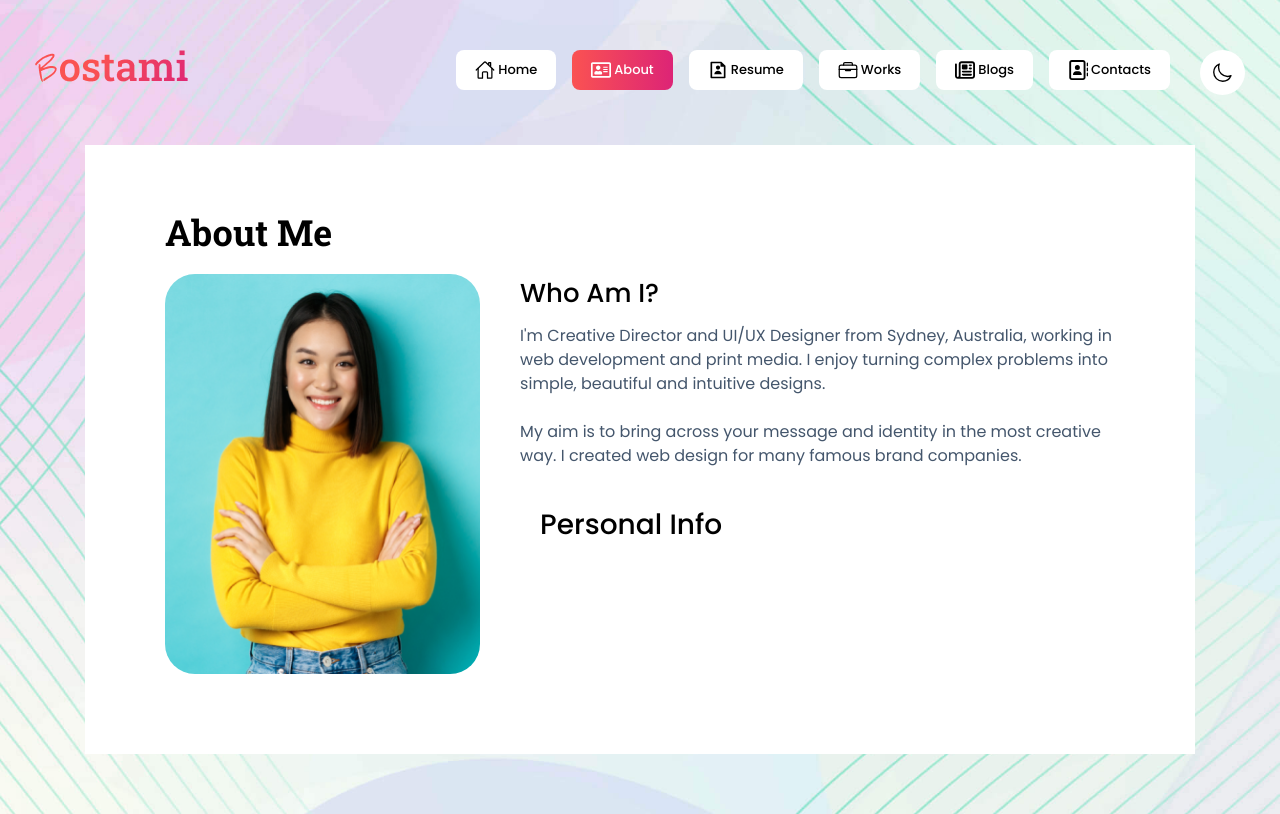
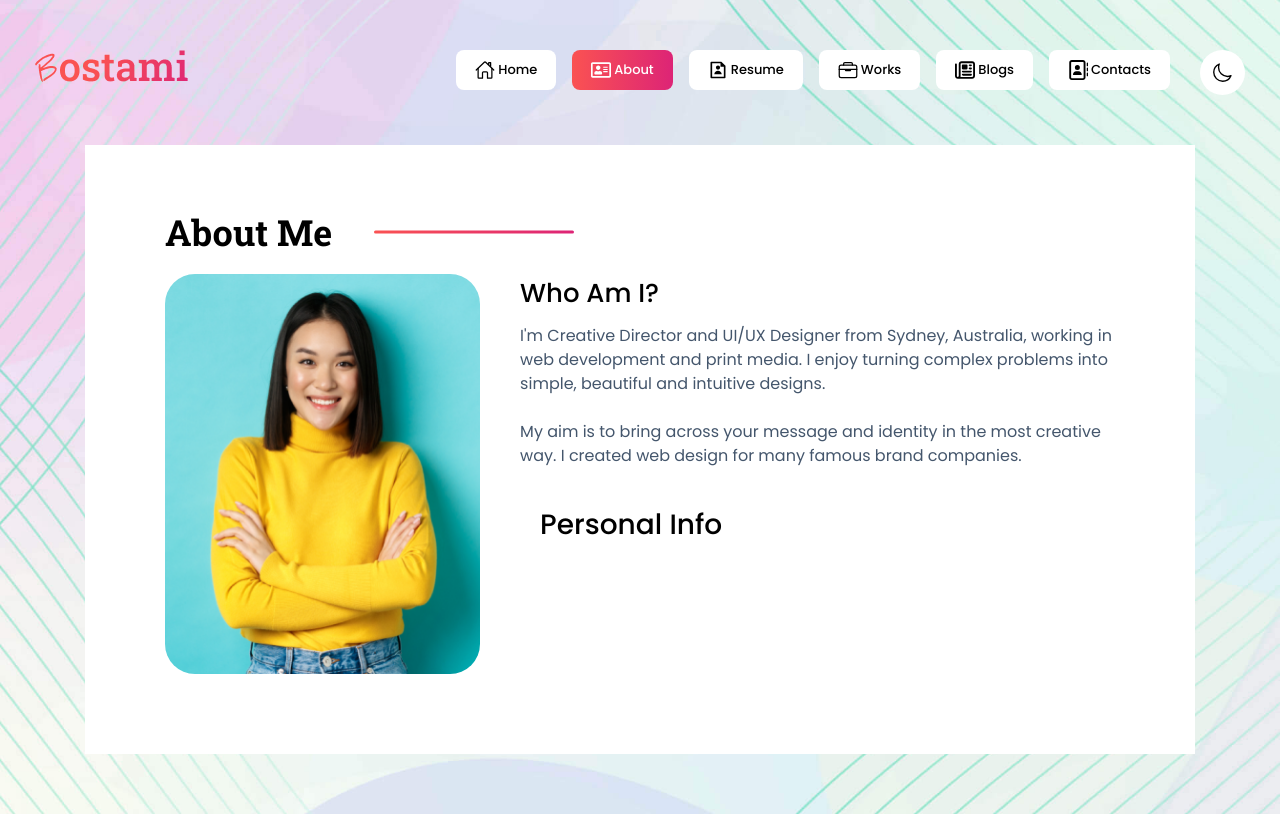
Before and after one commit to NasrinNizam/Bostami, a React (Vite) app: page /About in a window 1280 px wide. Built offline with nearby package versions, Linux system fonts and the light colour scheme.

Commit message:
changes in CommonHead

```diff
--- a/src/Component/AboutCompo.jsx
+++ b/src/Component/AboutCompo.jsx
@@ -17,7 +17,9 @@ export const AboutCompo = () => {
             <p className="text-[16px] font-normal font-poppins text-[#44566c] mb-[16px]">I'm Creative Director and UI/UX Designer from Sydney, Australia, working in web development and print media. I enjoy turning complex problems into simple, beautiful and intuitive designs.<br/> <br/>
             My aim is to bring across your message and identity in the most creative way. I created web design for many famous brand companies.</p>
             <div className="personal p-5">
+               <div className="infoHead">
                <h3 className="text-[28px] font-medium font-poppins text-black">Personal Info</h3>
+               </div>
             </div>
           </div>
         </div>
--- a/src/Component/CommonHeadOne.jsx
+++ b/src/Component/CommonHeadOne.jsx
@@ -3,7 +3,9 @@ import React from 'react'
 export const CommonHeadOne = ({CommonHead}) => {
   return (
     <>
-    <div className="heading text-[36px] text-black font-slab font-bold mb-[15px]">{CommonHead}
+    <div className="relative">
+      <div className="heading text-[36px] text-black font-slab font-bold mb-[15px]">{CommonHead}</div>
+      <div className="w-[200px] h-[3px] bg-gradient-to-r from-[#fa5252] to-[#dd2476] mb-[20px] absolute left-[22%] top-[50%] translate-y-[-50%] rounded-md"></div>
     </div>
 
     </>
--- a/src/Component/SocialButton.jsx
+++ b/src/Component/SocialButton.jsx
@@ -3,7 +3,7 @@ import { Link } from 'react-router-dom'
 export const SocialButton = ({icons , iconLink}) => {
   return (
     <>
-    <Link to={iconLink} className="w-10 h-10 bg-[#f3f6f6] rounded-lg flex justify-center items-center text-xl">{icons}</Link>
+    <Link to={iconLink} className="w-10 h-10 bg-[#f3f6f6] rounded-lg flex justify-center items-center text-xl hover:bg-gradient-to-r from-[#fa5252] to-[#dd2476]">{icons}</Link>
     </>
   )
 }
```
